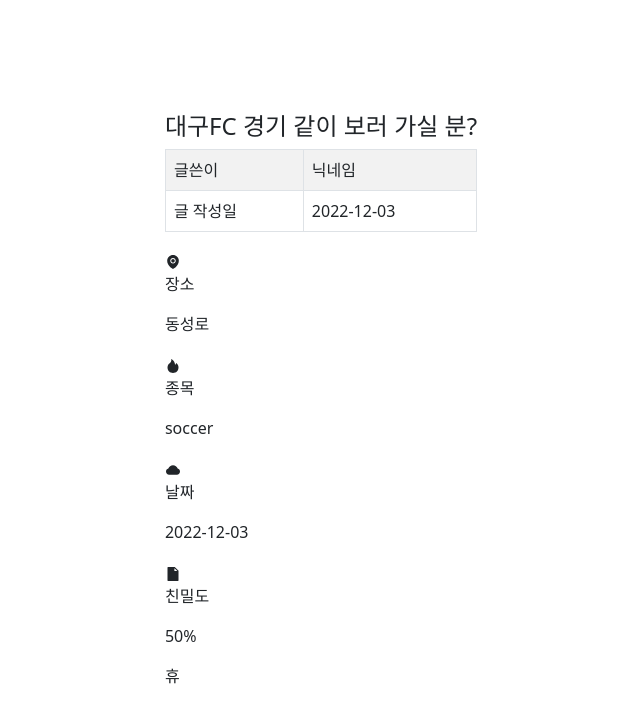
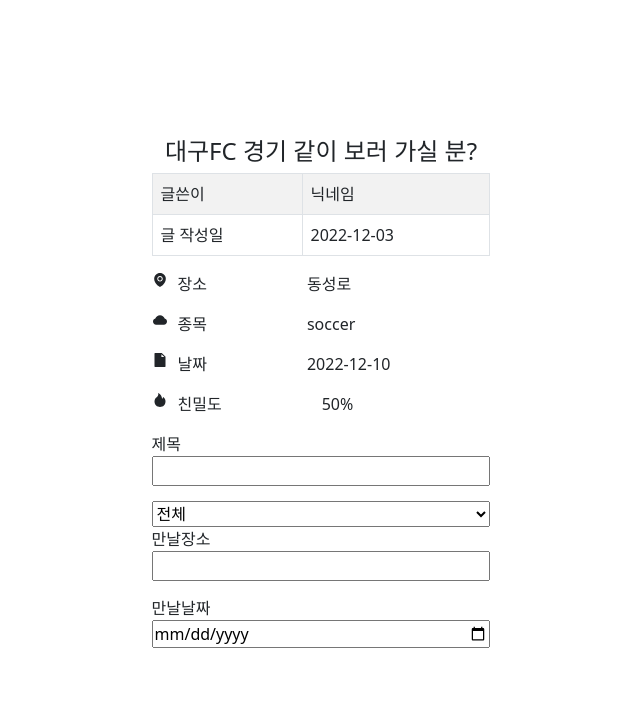
Before and after one commit to GDG2022-JORDY/JORDY-FE, a React (Create React App) app: page /write/1 in a window 1280 px wide. Shown: the top 722 px of the page, without its empty margins (319-959 px from the left). Built offline with nearby package versions, Linux system fonts and the light colour scheme.

Commit message:
feat : main 페이지,  write 페이지 add

```diff
--- a/src/routes/MainPage/index.jsx
+++ b/src/routes/MainPage/index.jsx
@@ -54,7 +54,7 @@
         </thead>
         <tbody>
           {dummyList.map((el) => (
-            <tr onClick={handleClickTr}>
+            <tr onClick={handleClickTr} key={el.id}>
               <td>{el.id}</td>
               <td>{el.event}</td>
               <td>{el.title}</td>
--- a/src/routes/WritePage/index.jsx
+++ b/src/routes/WritePage/index.jsx
@@ -1,68 +1,95 @@
 /* eslint-disable no-undef */
 /* eslint-disable jsx-a11y/label-has-associated-control */
-import './write.module.scss'
+import styles from './write.module.scss'
 import Table from 'react-bootstrap/Table'
-import { useEffect, useState } from 'react'
+import { useState } from 'react'
 import 'bootstrap/dist/css/bootstrap.min.css'
 import { AiFillEnvironment, AiFillFire, AiFillCloud, AiFillFile } from 'react-icons/ai'
 import { useParams } from 'react-router-dom'
 import { dummyContents } from '../../dummyData'
 
 function Writepage() {
-  const { postId } = useParams()
-  return <div className='writepage'>{postId !== '' ? <Showwrite /> : <Write />}휴</div>
+  const [num, setNum] = useState(0)
+  return (
+    <div className={styles.writepage}>
+      {/* {
+        num === 1 ? <Showwrite /> : <Write />
+      } */}
+      <Showwrite />
+      <Write />
+    </div>
+  )
 }
 
 function Showwrite() {
   const { postId } = useParams()
-  const temp = ['장소', '종목', '날짜', '친밀도']
-  const icons = [<AiFillEnvironment />, <AiFillFire />, <AiFillCloud />, <AiFillFile />]
-  const postContent = dummyContents.filter((el) => `${el.id}` === postId)
+
+  const dummy = dummyContents.filter((el) => `${el.id}` === `${postId}`)
   return (
-    <div className='showwirte'>
-      <h4>{postContent[0].title}</h4>
+    <div className={styles.showwrite}>
+      <h4 className={styles.title}>{dummy[0].title}</h4>
       <Table striped bordered hover>
         <tbody>
           <tr>
-            <td>글쓴이</td>
-            <td>{postContent[0].writer}</td>
+            <td className={styles.td}>글쓴이</td>
+            <td>{dummy[0].writer}</td>
           </tr>
           <tr>
-            <td>글 작성일</td>
-            <td>{postContent[0].date}</td>
+            <td className={styles.td}>글 작성일</td>
+            <td>{dummy[0].date}</td>
           </tr>
         </tbody>
       </Table>
+      <Content />
+    </div>
+  )
+}
+
+function Content() {
+  const [content, setcontent] = useState(['장소', '종목', '날짜', '친밀도'])
+  const { postId } = useParams()
+  const dummy = dummyContents.filter((el) => `${el.id}` === `${postId}`)
+  return (
     <div
-        className='list'
+      className={styles.list}
       onChange={() => {
         setNum(1)
       }}
     >
-        {['place', 'event', 'date', 'friendly'].map((el, index) => {
-          const key = `list_${index}`
-          return (
-            <div className={el} key={key}>
-              {icons[index]}
-              <p>{temp[index]}</p>
-              <p>{postContent[0][el]}</p>
+      <div className={styles.place}>
+        <AiFillEnvironment className={styles.img} />
+        <p>{content[0]}</p>
+        <p>{dummy[0].place}</p>
       </div>
-          )
-        })}
+      <div className={styles.event}>
+        <AiFillCloud className={styles.img} />
+        <p>{content[1]}</p>
+        <p>{dummy[0].event}</p>
+      </div>
+      <div className={styles.date}>
+        <AiFillFile className={styles.img} />
+        <p>{content[2]}</p>
+        <p>{dummy[0].meetDate}</p>
+      </div>
+      <div className={styles.love}>
+        <AiFillFire className={styles.img} />
+        <p>{content[3]}</p>
+        <p>{dummy[0].friendly}</p>
       </div>
     </div>
   )
 }
+
 function Write() {
   return (
     <div
-      className='write'
+      className={styles.write}
       onChange={() => {
         setNum(0)
       }}
     >
       <label>제목</label>
-      <input type='text' />
+      <input type='text' className={styles.input} />
       <select>
         <option>전체</option>
         <option>축구</option>
@@ -70,9 +97,9 @@
         <option>야구</option>
       </select>
       <label>만날장소</label>
-      <input type='text' />
+      <input type='text' className={styles.input} />
       <label>만날날짜</label>
-      <input type='date' />
+      <input type='date' className={styles.input} />
     </div>
   )
 }
--- a/src/routes/WritePage/write.module.scss
+++ b/src/routes/WritePage/write.module.scss
@@ -12,18 +12,34 @@
 
 .list .place {
   display: flex;
+
+  p {
+    margin-right: 100px;
+  }
 }
 
 .list .event {
   display: flex;
+
+  p {
+    margin-right: 100px;
+  }
 }
 
 .list .date {
   display: flex;
+
+  p {
+    margin-right: 100px;
+  }
 }
 
 .list .love {
   display: flex;
+
+  p {
+    margin-right: 100px;
+  }
 }
 
 .write {
```
Lines whose indentation alone changed are shown as unchanged.
